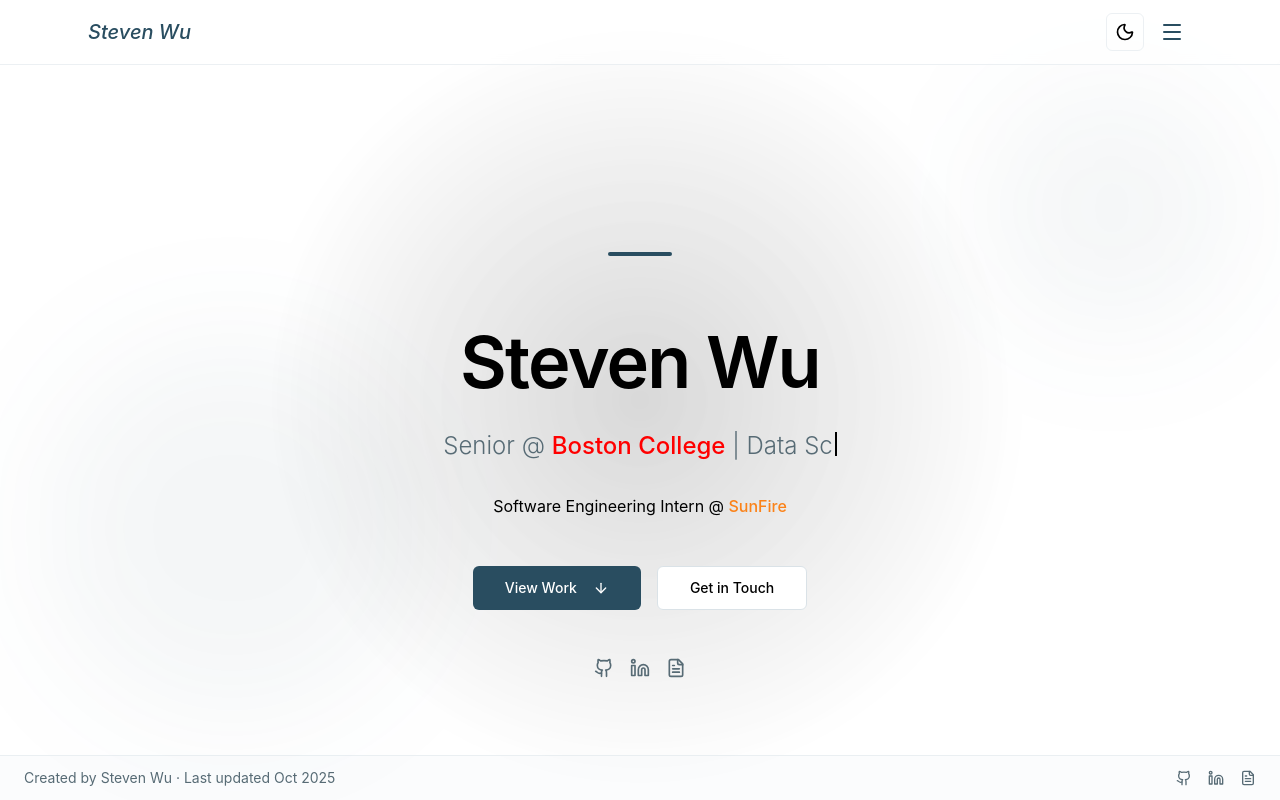
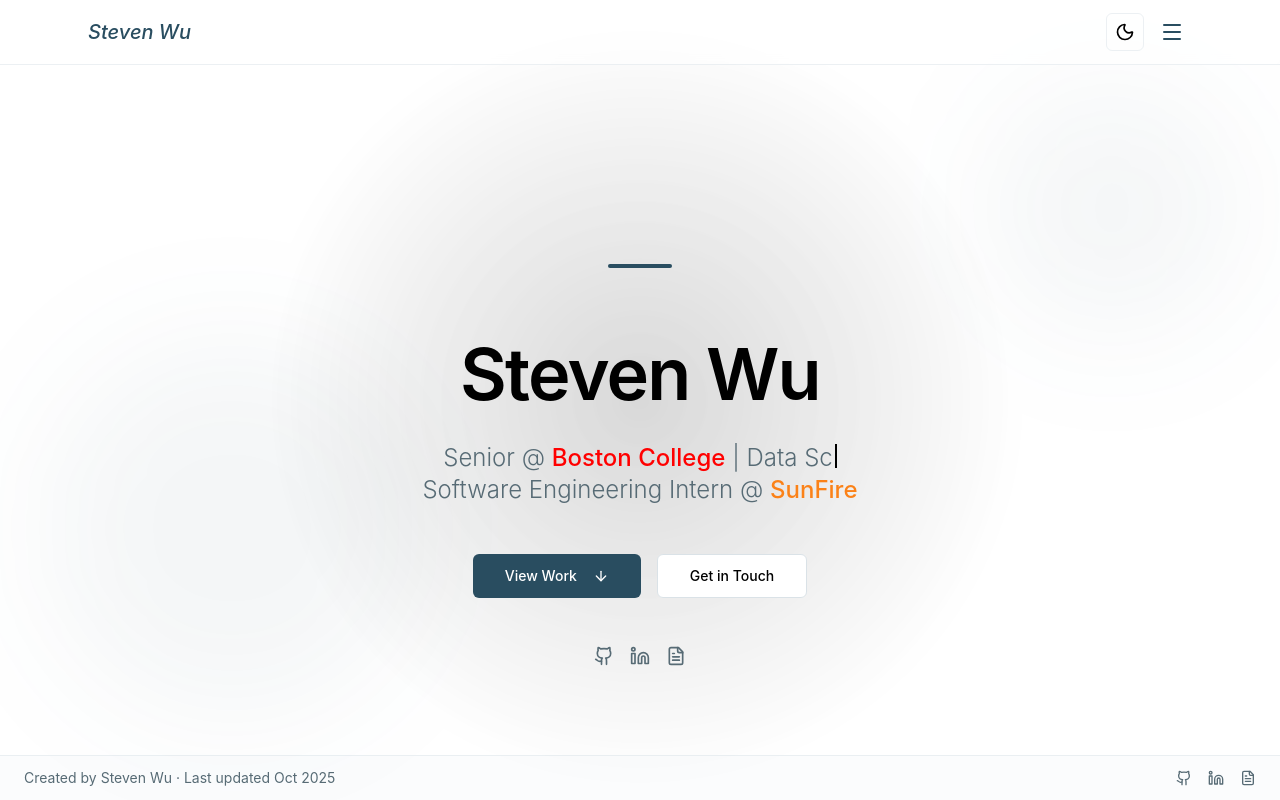
Before and after one commit to 22stevenwu/22stevenwu.github.io, a React (Create React App) app: page / in a window 1280 px wide. Shown: the top 800 px of the page. Built offline with nearby package versions, Linux system fonts and the light colour scheme.

Commit message:
resolve errors

```diff
--- a/src/components/Home.tsx
+++ b/src/components/Home.tsx
@@ -102,8 +102,10 @@ const Hero = () => {
           | <span className="text-xl md:text-2xl text-muted-foreground font-light max-w-2xl mx-auto leading-relaxed">{rolesTW.text}</span>
           <Caret active={rolesTW.deleting} />
           {" "}
+          <br></br>
+          Software Engineering Intern @ <span className="font-medium text-[#FB8218]">SunFire</span>
         </p>
-        <p>Software Engineering Intern @ <span className="font-medium text-[#FB8218]">SunFire</span></p>
+
         <div className="flex gap-4 justify-center pt-4">
           <Button
             onClick={scrollToProjects}
--- a/src/components/Navbar.tsx
+++ b/src/components/Navbar.tsx
@@ -104,7 +104,7 @@ const Navbar: React.FC = () => {
   return (
     <header ref={headerRef} className="sticky top-0 w-full z-50 bg-background/60 backdrop-blur-sm border-b border-border/50">
       <div className="max-w-6xl mx-auto px-6 py-3 flex items-center justify-between">
-        <a href="#" className="text-xl text-primary font-medium text-foreground italic">Steven Wu</a>
+        <a href="#" className="text-xl text-primary font-medium italic">Steven Wu</a>
 
         {/* Hamburger (visible on all sizes) */}
         <div className="flex items-center gap-2">
```
